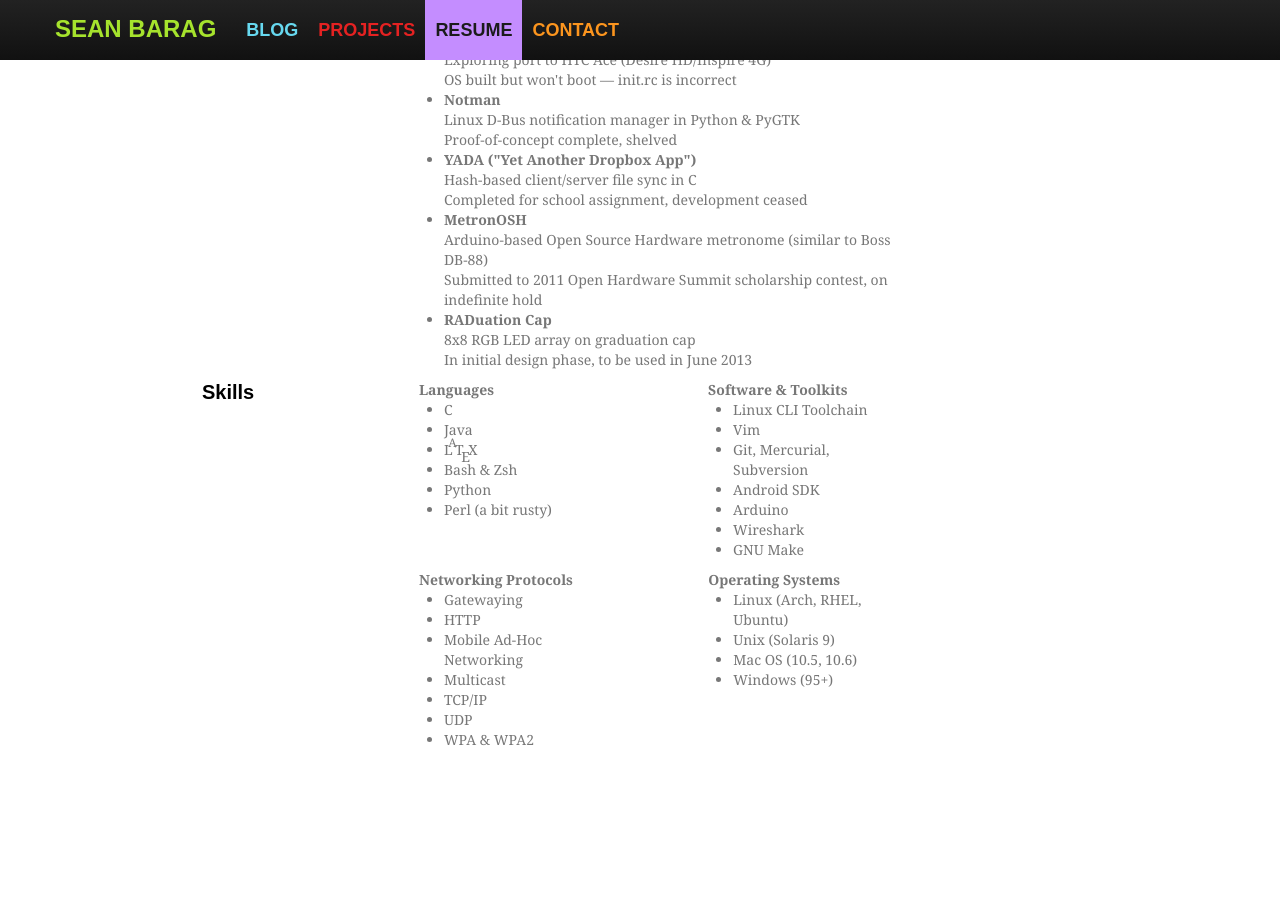
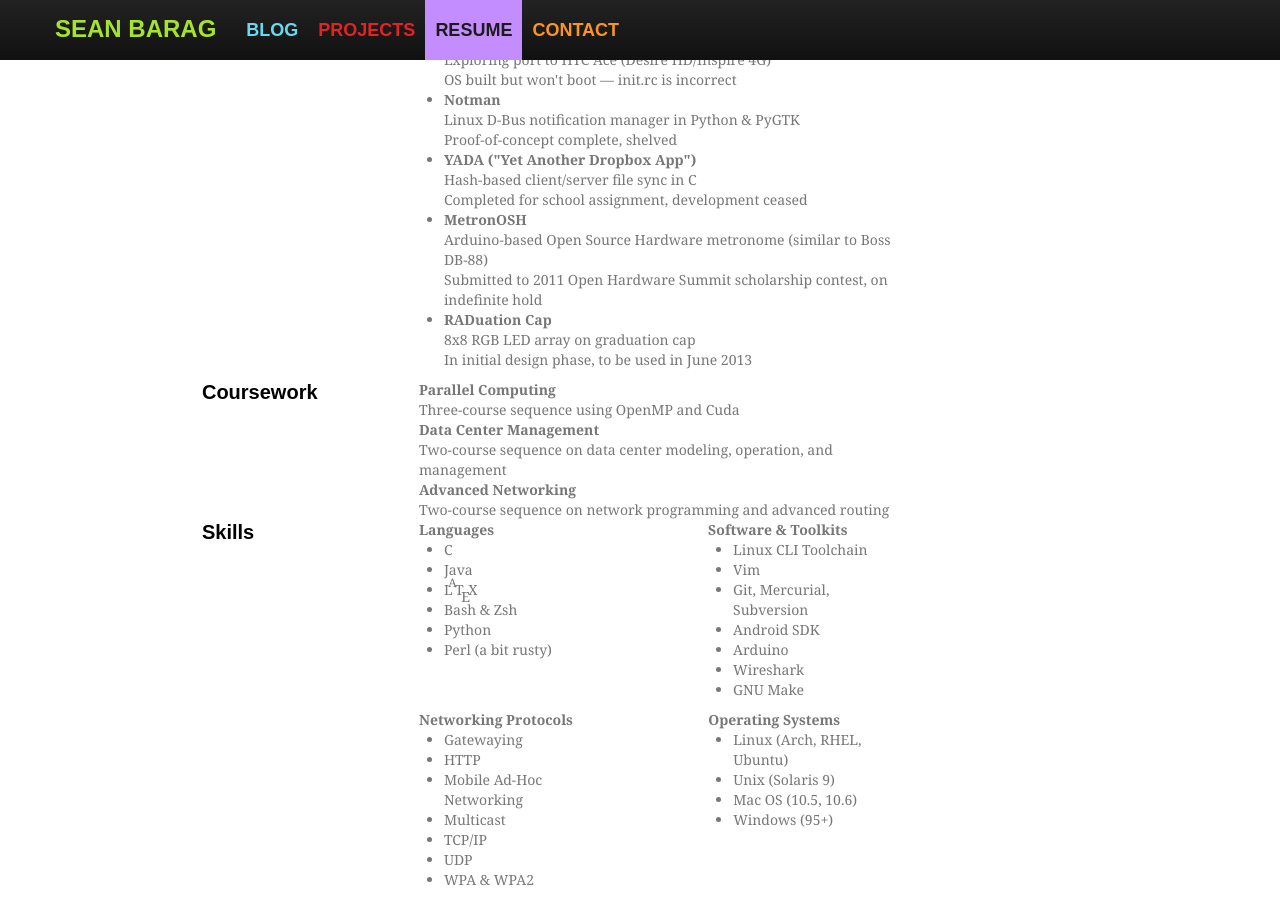
Before and after one commit to sjbarag/sjbarag.github.com, a Jekyll site: the page built from resume/web.html, in a window 1280 px wide and 900 px high, scrolled down 1310 px. Built offline with Jekyll 4.4.1, drawn with Linux system fonts in a browser that asks for light colours; nearby versions of some CDN libraries; some web fonts are replaced; Markdown is read by kramdown in place of the engine named in the settings; before the commit the page ends 2070 px from its top, so only the background shows below that.

Commit message:
Add coursework

```diff
--- a/resume/web.html
+++ b/resume/web.html
@@ -135,6 +135,21 @@ layout: resume_web
 
 <div class="row">
 	<div class="span2">
+		<h4> Coursework </h4>
+	</div>
+	<div class="span7 offset1">
+		<b>Parallel Computing</b></br>
+		Three-course sequence using OpenMP and Cuda</br>
+		<b>Data Center Management</b></br>
+		Two-course sequence on data center modeling, operation, and management</br>
+		<b>Advanced Networking</b></br>
+		Two-course sequence on network programming and advanced routing</br>
+	</div>
+</div>
+
+
+<div class="row">
+	<div class="span2">
 		<h4> Skills </h4>
 	</div>
 	<div class="span3 offset1">
```
